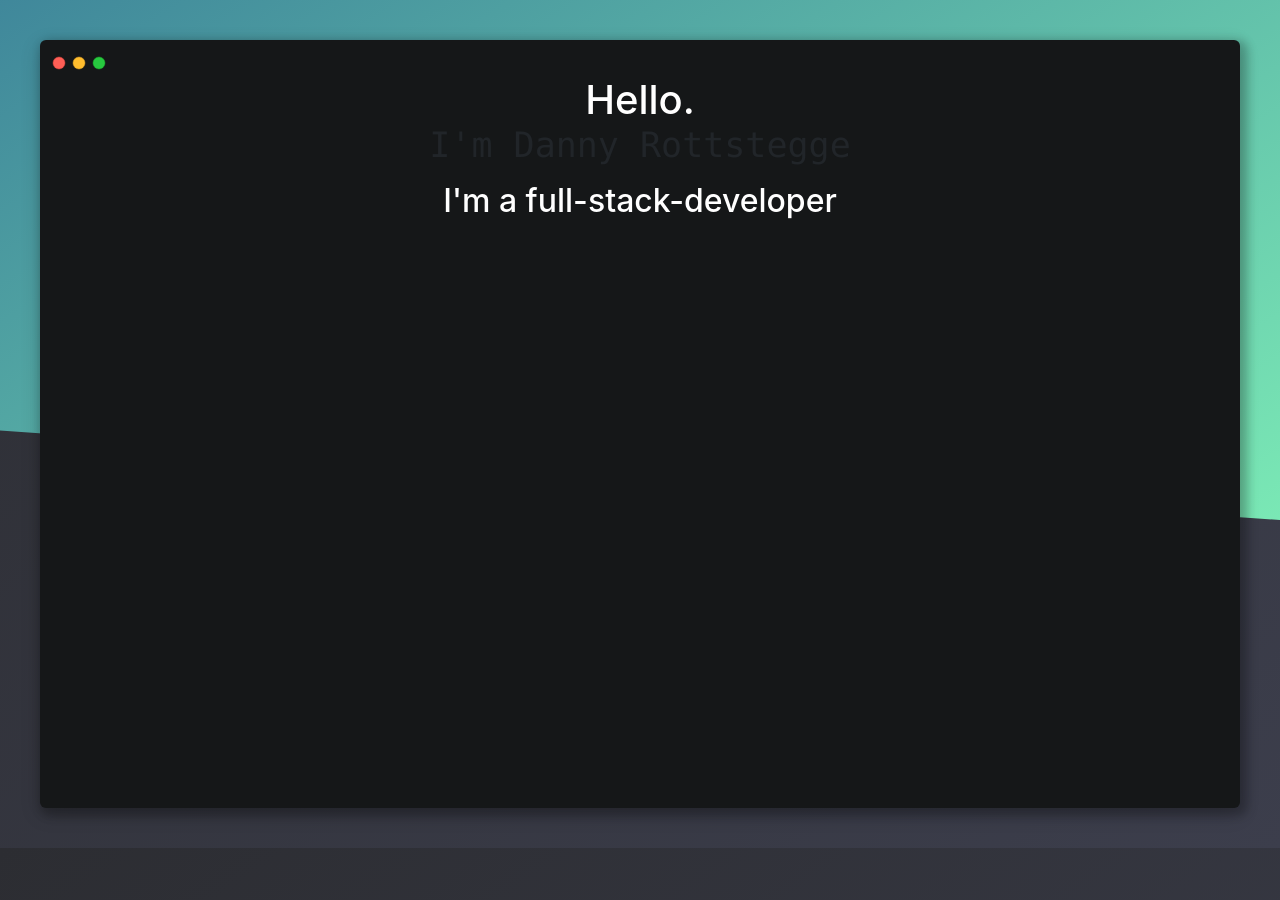
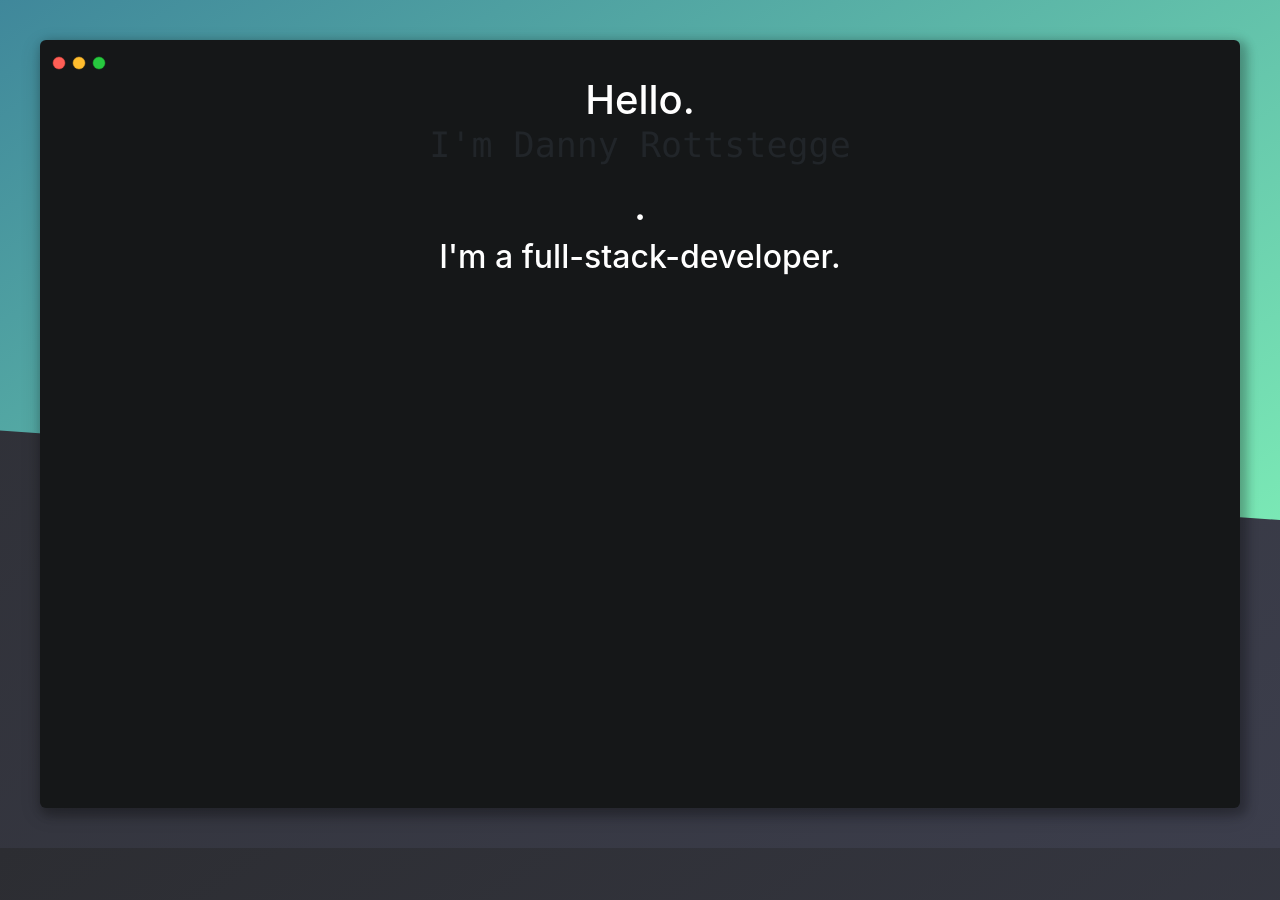
Before and after one commit to Serbroda/Serbroda.github.io, a Jekyll site: the page built from index.html, in a window 1280 px wide. Built offline with Jekyll 4.4.1, drawn with Linux system fonts in a browser that asks for light colours; nearby versions of some CDN libraries.

Commit message:
Modify text

```diff
--- a/index.html
+++ b/index.html
@@ -5,7 +5,7 @@ layout: default
 
 <div class="home" style="text-align: center;">
 
-  <h1>Hello. <pre>I'm Danny Rottstegge</pre></h1>
-  <h2>I'm a full-stack-developer</h2>
+  <h1>Hello. <pre>I'm Danny Rottstegge</pre>.</h1>
+  <h2>I'm a full-stack-developer.</h2>
 
 </div>
```
